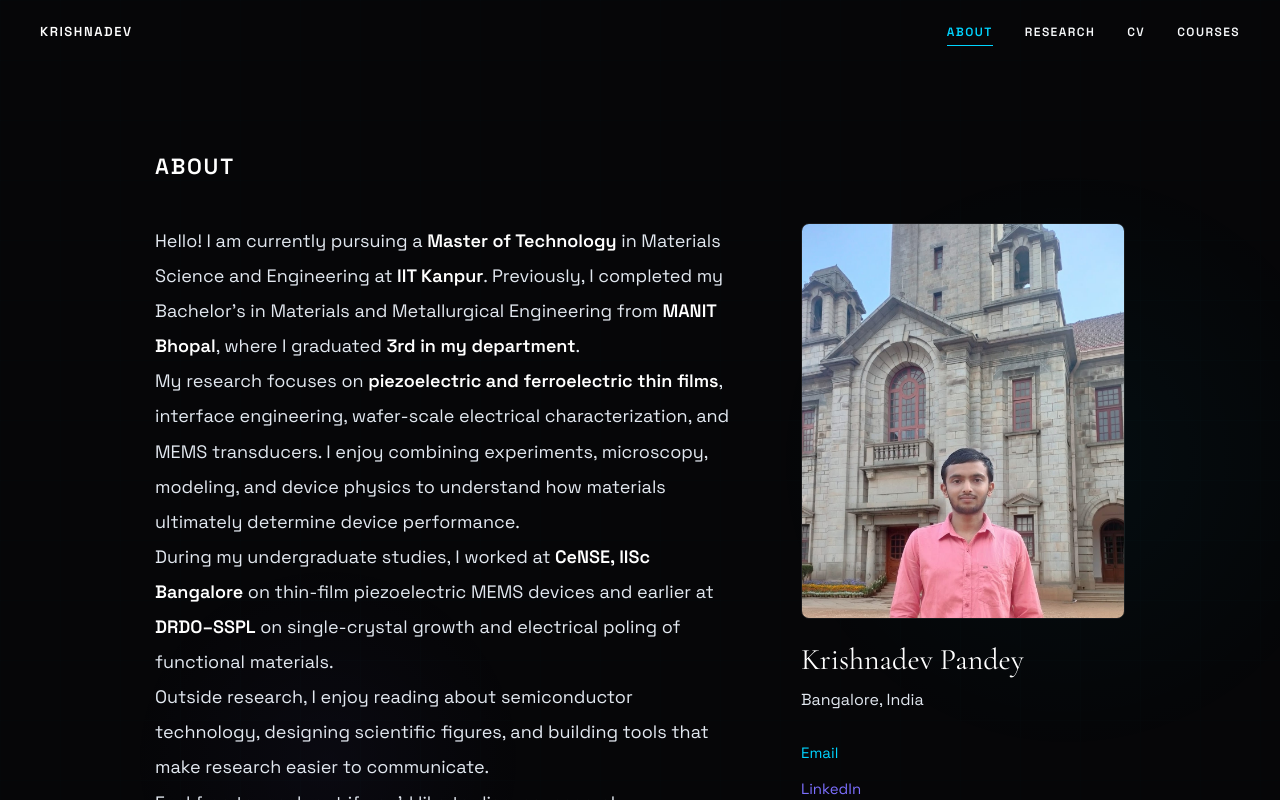
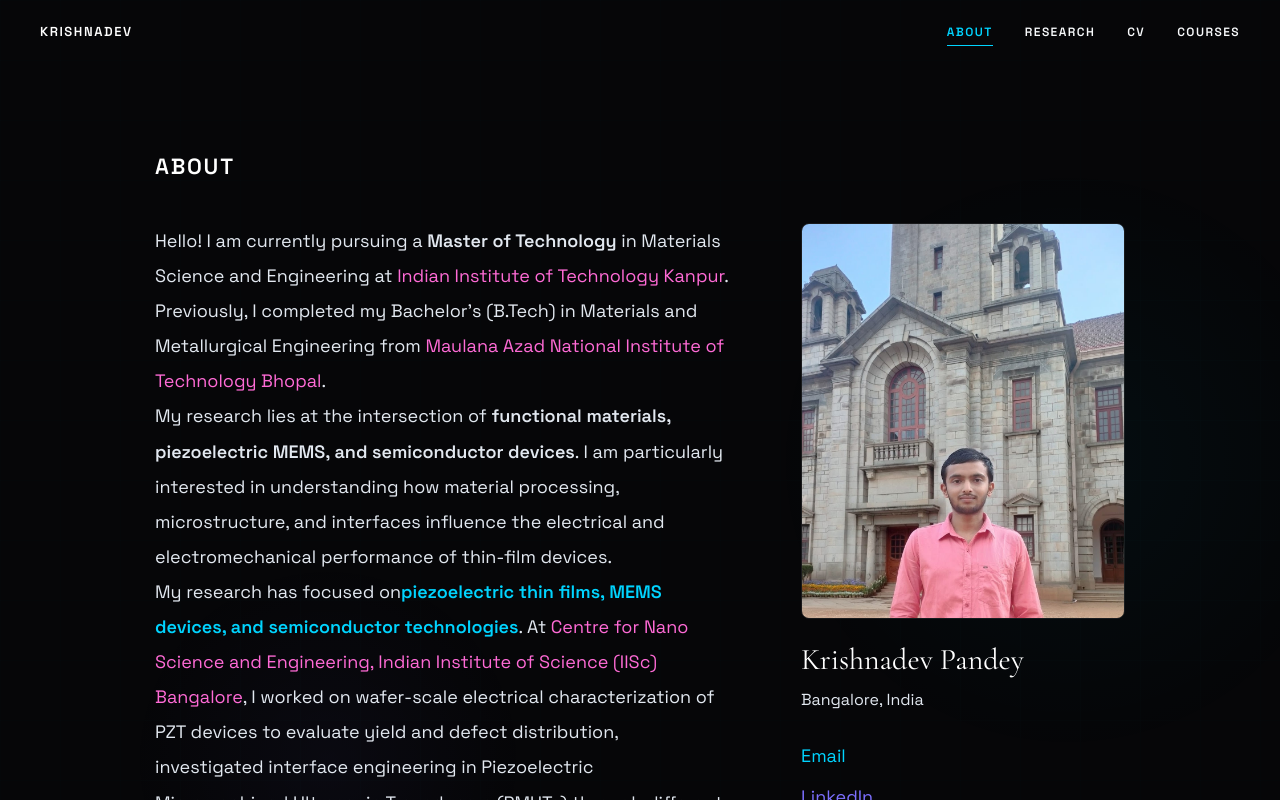
Before and after one commit to krishnadevpandey/krishnadev, a Next.js app: page / in a window 1280 px wide. Both pictures are taken after a click on the button "ABOUT". Shown: the top 800 px of the page. Built offline with nearby package versions, Linux system fonts and the light colour scheme.

Commit message:
Describe your changes

```diff
--- a/app/page.jsx
+++ b/app/page.jsx
@@ -1033,42 +1033,58 @@ function ContactPage() {
             }}
           >
             <p>
-              Hello! I am currently pursuing a <strong style={{color:"#fff"}}>Master of Technology</strong> in
-              Materials Science and Engineering at
-              <strong style={{color:"#fff"}}> IIT Kanpur</strong>.
-              Previously, I completed my Bachelor's in Materials and
-              Metallurgical Engineering from
-              <strong style={{color:"#fff"}}> MANIT Bhopal</strong>, where I
-              graduated <strong style={{color:"#fff"}}>3rd in my department</strong>.
+Hello! I am currently pursuing a <strong>Master of Technology</strong> in
+Materials Science and Engineering at{" "}
+<span style={{ color: "#ff6bd6" }}>
+  Indian Institute of Technology Kanpur
+</span>.
+Previously, I completed my Bachelor's (B.Tech) in Materials and Metallurgical
+Engineering from{" "}
+<span style={{ color: "#ff6bd6" }}>
+  Maulana Azad National Institute of Technology Bhopal
+</span>.
 </p>
 
            <p>
-              My research focuses on
-              <strong style={{color:"#fff"}}> piezoelectric and ferroelectric thin
-              films</strong>, interface engineering, wafer-scale electrical
-              characterization, and MEMS transducers. I enjoy combining
-              experiments, microscopy, modeling, and device physics to
-              understand how materials ultimately determine device
-              performance.
+My research lies at the intersection of <strong>functional materials,
+piezoelectric MEMS, and semiconductor devices</strong>. I am particularly
+interested in understanding how material processing, microstructure, and
+interfaces influence the electrical and electromechanical performance of
+thin-film devices.
 </p>
 
             <p>
-              During my undergraduate studies, I worked at
-              <strong style={{color:"#fff"}}> CeNSE, IISc Bangalore</strong> on
-              thin-film piezoelectric MEMS devices and earlier at
-              <strong style={{color:"#fff"}}> DRDO–SSPL</strong> on single-crystal
-              growth and electrical poling of functional materials.
+My research has focused on
+<strong style={{ color: "#00d4ff" }}>
+ piezoelectric thin films, MEMS devices, and semiconductor technologies
+</strong>.
+At{" "}
+<span style={{ color: "#ff6bd6" }}>
+Centre for Nano Science and Engineering, Indian Institute of Science (IISc) Bangalore
+</span>, I worked on wafer-scale electrical characterization of PZT devices to evaluate yield and defect distribution, investigated interface engineering in Piezoelectric Micromachined Ultrasonic Transducers (PMUTs) through different bottom-electrode architectures, and extracted the in-plane piezoelectric coefficients of PZT and AlN microcantilevers using Laser Doppler Vibrometry and MATLAB-based modeling. Earlier, at{" "}
+<span style={{ color: "#ff6bd6" }}>
+Solid State Physics Laboratory (SSPL) of DRDO
+</span>, I worked on CdZnTe single-crystal growth, poling of PMN-PT single crystals, and phase-equilibria analysis using Thermo-Calc.
 </p>
 
             <p>
-              Outside research, I enjoy reading about semiconductor
-              technology, designing scientific figures, and building tools
-              that make research easier to communicate.
+I enjoy combining experiments with computational tools to understand the
+structure-property relationships that govern material behavior. My work
+often involves thin-film characterization, microscopy, electrical
+measurements and finite-element modeling to
+bridge materials science with device engineering.
 </p>
 
            <p>
-              Feel free to reach out if you'd like to discuss research,
-              collaborations, graduate studies, or semiconductor materials.
+Outside materials, you can find me playing <strong>chess</strong> and
+<strong>cricket</strong>, with a keen personal interest in
+<strong>international diplomacy</strong>.
+</p>
+
+<p>
+I am always happy to connect with researchers, industry
+professionals and students interested in materials science, semiconductor devices,
+functional thin films, and MEMS technologies.
 </p>
           </div>
 
@@ -1111,7 +1127,7 @@ function ContactPage() {
                 display: "flex",
                 flexDirection: "column",
                 gap: 14,
-                fontSize: 15,
+                fontSize: 18,
               }}
             >
               <a
@@ -1129,17 +1145,6 @@ function ContactPage() {
               >
                 LinkedIn
               </a>
-
-              <a
-                href="https://github.com/"
-                style={{ color: "#00ff99", textDecoration: "none" }}
-              >
-                GitHub
-              </a>
-
-              <span style={{ color: COLORS.body }}>
-                Google Scholar (Coming soon)
-              </span>
             </div>
           </div>
         </div>
```
Lines whose indentation alone changed are shown as unchanged.
